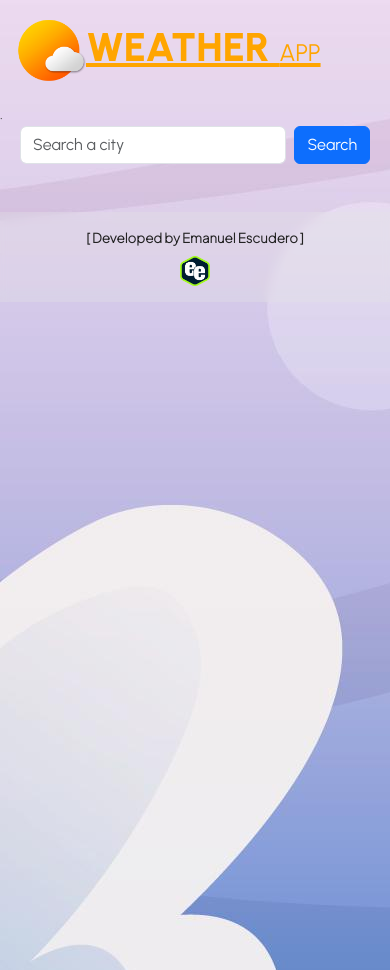
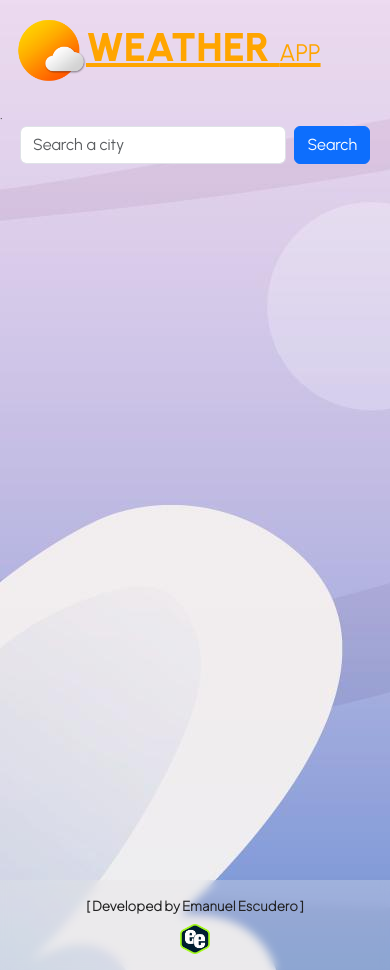
Before and after one commit to escuderoemanuel/WeatherApp, a React (Vite) app: page / in a window 390 px wide. Built offline with nearby package versions, Linux system fonts and the light colour scheme.

Commit message:
Update CSS

```diff
--- a/src/components/WeatherApp/Body/SearchCity/SearchCity.css
+++ b/src/components/WeatherApp/Body/SearchCity/SearchCity.css
@@ -120,6 +120,10 @@ h5 span {
     margin: 0.5rem;
   }
 
+  .secondaryWeatherCard:last-child {
+    margin-bottom: 2rem;
+  }
+
   .iconWeather {
     width: 100px;
   }
--- a/src/components/WeatherApp/Footer/Footer.css
+++ b/src/components/WeatherApp/Footer/Footer.css
@@ -32,9 +32,3 @@
 .logoDev {
   width: 30px;
 }
-
-@media screen and (max-width: 900px) {
-  .footer {
-    margin-top: 2rem;
-  }
-}
```
